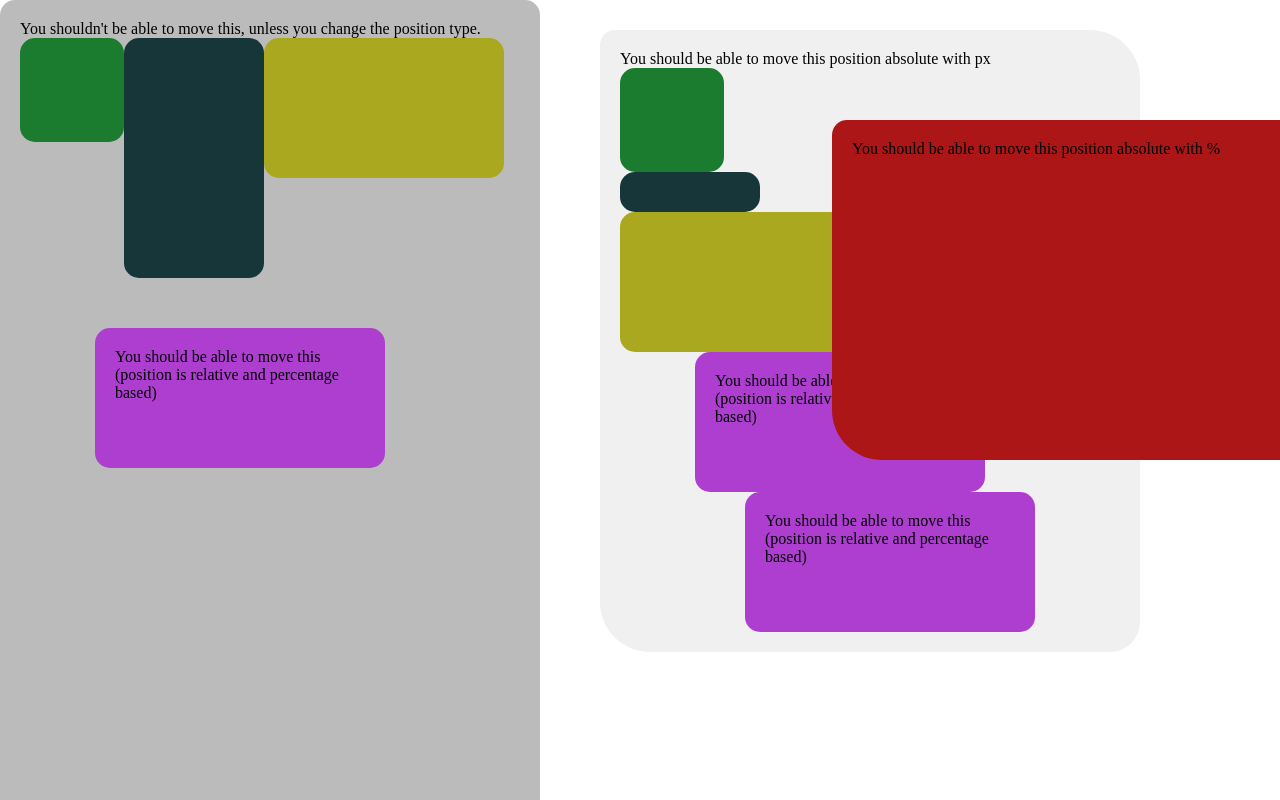
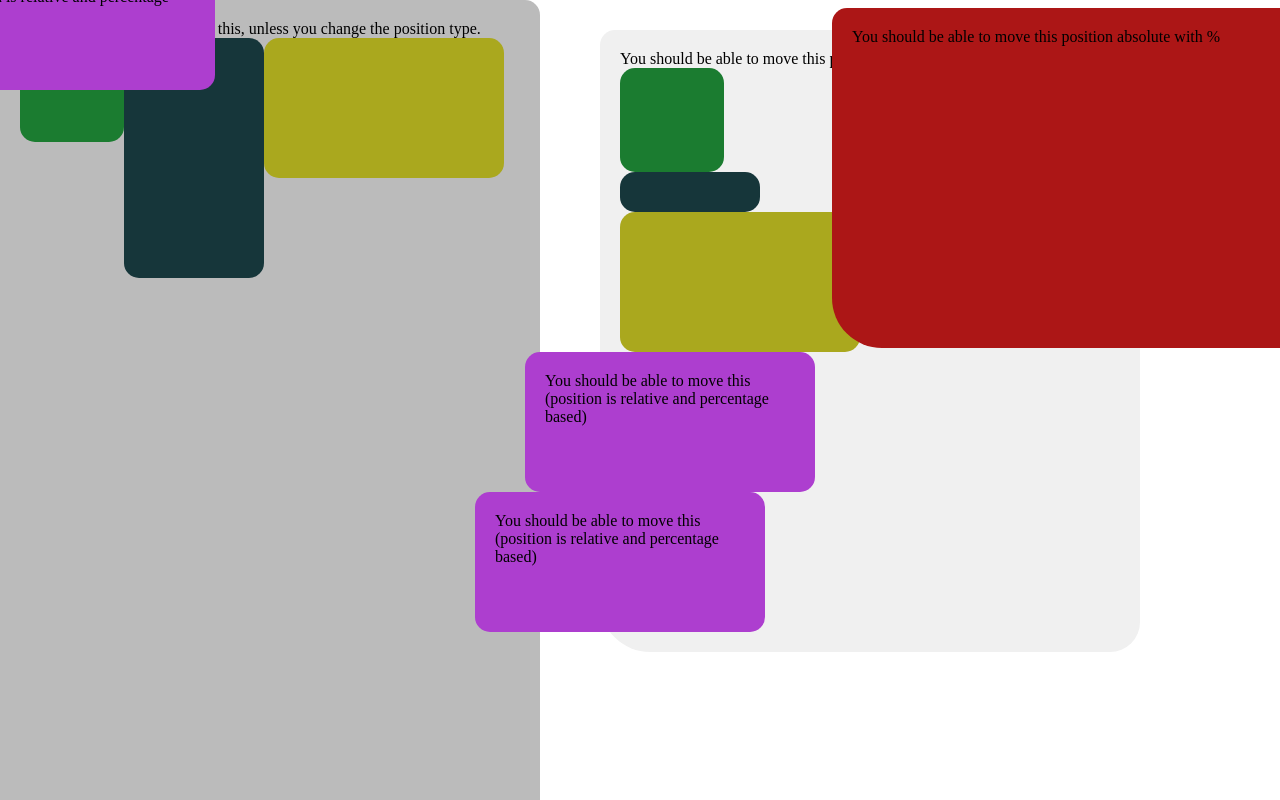
Before and after one commit to iFlex/NodeShow, a plain HTML site: page client/test/test_position.html in a window 1280 px wide. Shown: the top 800 px of the page. Drawn offline with Linux system fonts and the light colour scheme; no server answers; files whose address does not match are found by name.

Commit message:
improved positioning subsystem, takes margins into account

```diff
--- a/client/components/container.link/main.js
+++ b/client/components/container.link/main.js
@@ -1,3 +1,5 @@
+import {container} from '../../nodeshow.js'
+
 //support only straignt lines for now
 class ContainerLink {
     #appId = 'container.link'
--- a/client/components/container.repell/main.js
+++ b/client/components/container.repell/main.js
@@ -1,3 +1,5 @@
+import {container} from '../../nodeshow.js'
+
 class ContainerRepeller {
     #appId = 'container.format.repell'
 	#container = null;
--- a/client/container.positioning.js
+++ b/client/container.positioning.js
@@ -48,13 +48,16 @@ Container.prototype.getTopCornerMargin = function(element) {
 /*
 Position reference is always absolute, the setPosition makes the translation to relative, percent or other types of positioning
 There should be an option to force absolute positioning force:true passed in the position argument
-ToDo: take margin into effect
-ToDo: fix bug where absolute % doesn't work
+ToDo: fix bug where absolute % doesn't work - caused by the height % being calculated as a lot lower than it should be
+    - seems like the page width and height that % calculations use are based on maybe viewport percentages rather than the actual document.body
+    - the bug behaves differently depending on the final size of document.body (parent)
 ToDo: support more position types
 */
 Container.prototype.setPosition = function(id, position, callerId) {
     let elem = Container.lookup(id);
     this.isOperationAllowed('container.move', elem, callerId);
+    console.log("Before setpos translate")
+    console.log(position)
 
     let posType = elem.style.position
     if (posType != 'absolute') {
@@ -74,13 +77,16 @@ Container.prototype.setPosition = function(id, position, callerId) {
     let yUnit = this.detectUnit(elem.style.top) || this.detectUnit(elem.style.bottom) || 'px'
 
     if (xUnit == '%') {
-        position.left = `${position.left / this.getWidth(elem.parentNode || this.parent)*100}${xUnit}`
-
+        position.left = parseFloat(position.left) / this.getWidth(elem.parentNode || this.parent)*100
     }
     if (yUnit == '%') {
-        position.top = `${position.top / this.getHeight(elem.parentNode || this.parent)*100}${yUnit}`
+        console.log((elem.parentNode || this.parent))
+        console.log(`H: ${this.getHeight(elem.parentNode || this.parent)}`)
+        position.top = parseFloat(position.top) / this.getHeight(elem.parentNode || this.parent)*100
     }
 
+    console.log("Position after translation")
+    console.log(position)
     jQuery(elem).css({top: `${position.top}${yUnit}`, left: `${position.left}${xUnit}`});
     this.emit("container.setPosition", {
         id: id,
--- a/client/test/test_position.html
+++ b/client/test/test_position.html
@@ -164,9 +164,9 @@
         let containers = ["1","2","3","4","5","6","7","8","9","10","11","12","13","14"];
 
         for (const id of containers) {
-            //let pos = container.getPosition(id)
-            //container.setPosition(id, pos)
-            container.move(id, 0, 0)
+            let pos = container.getPosition(id)
+            container.setPosition(id, pos)
+            //container.move(id, 0, 0)
         }
     }
 
```
Also changed, not shown: client/test/test_edit.html (+6 -6 lines).
